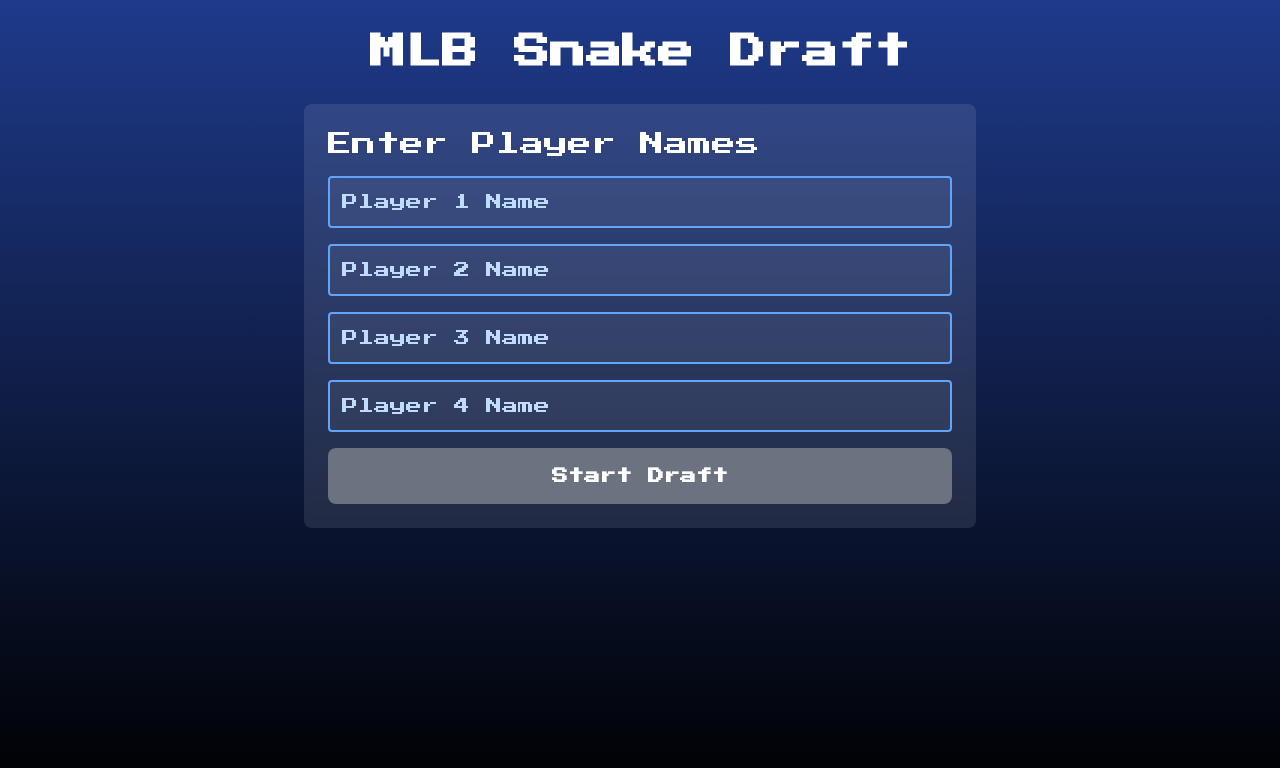
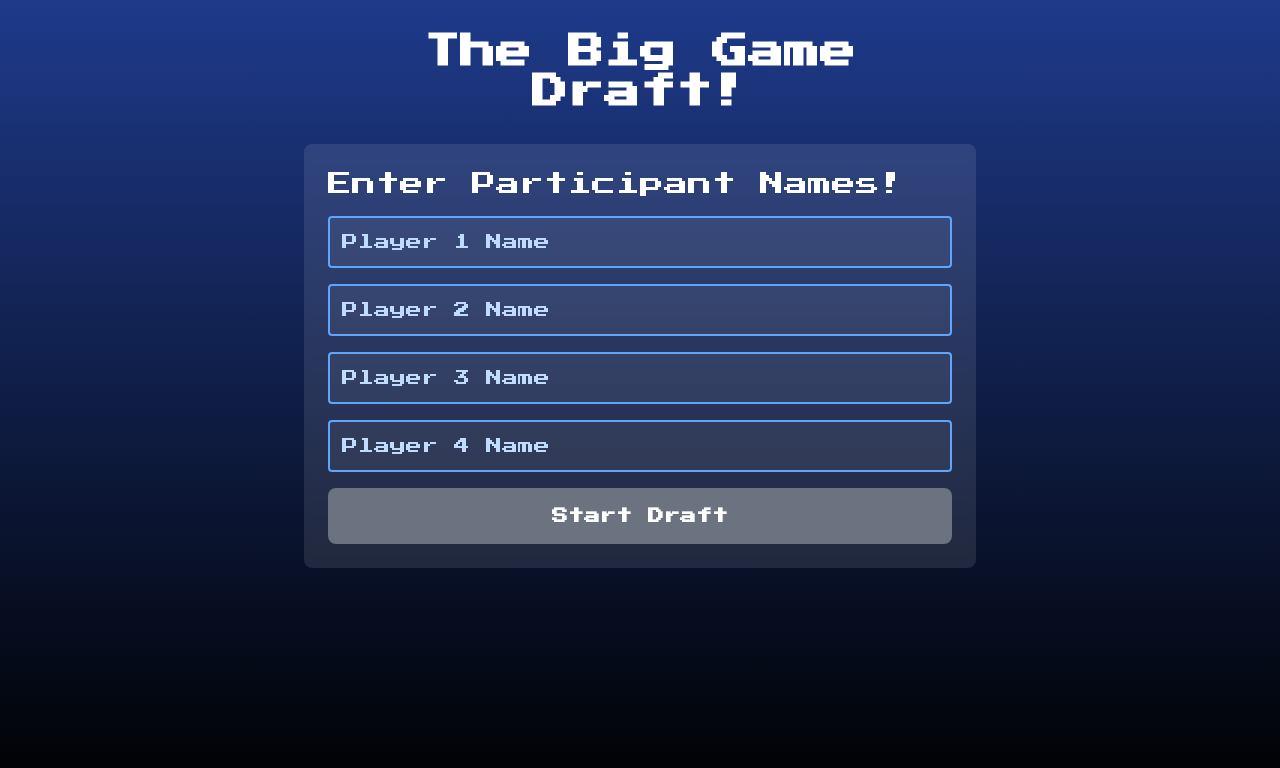
Before and after one commit to elightrake/biggame_fantasy, a Next.js app: page /biggame_fantasy/ in a window 1280 px wide. Shown: the top 768 px of the page. Built offline with nearby package versions, Linux system fonts and the light colour scheme.

Commit message:
Update page.tsx

```diff
--- a/src/app/page.tsx
+++ b/src/app/page.tsx
@@ -98,9 +98,9 @@
     return (
       <div className="min-h-screen bg-gradient-to-b from-blue-900 to-black text-white p-8">
         <div className="max-w-2xl mx-auto">
-          <h1 className="text-4xl font-bold mb-8 text-center">MLB Snake Draft</h1>
+          <h1 className="text-4xl font-bold mb-8 text-center">The Big Game Draft!</h1>
           <div className="bg-white/10 p-6 rounded-lg backdrop-blur-sm">
-            <h2 className="text-2xl mb-4">Enter Player Names</h2>
+            <h2 className="text-2xl mb-4">Enter Participant Names!</h2>
             {players.map((p, i) => (
               <input
                 key={i}
```
